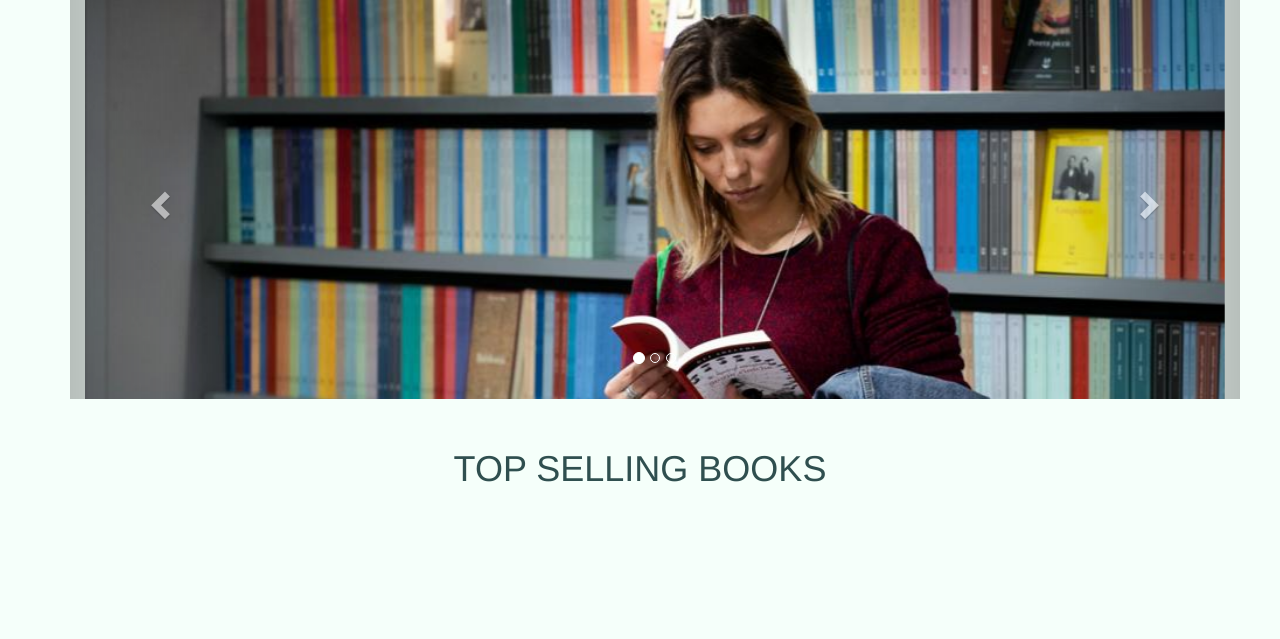
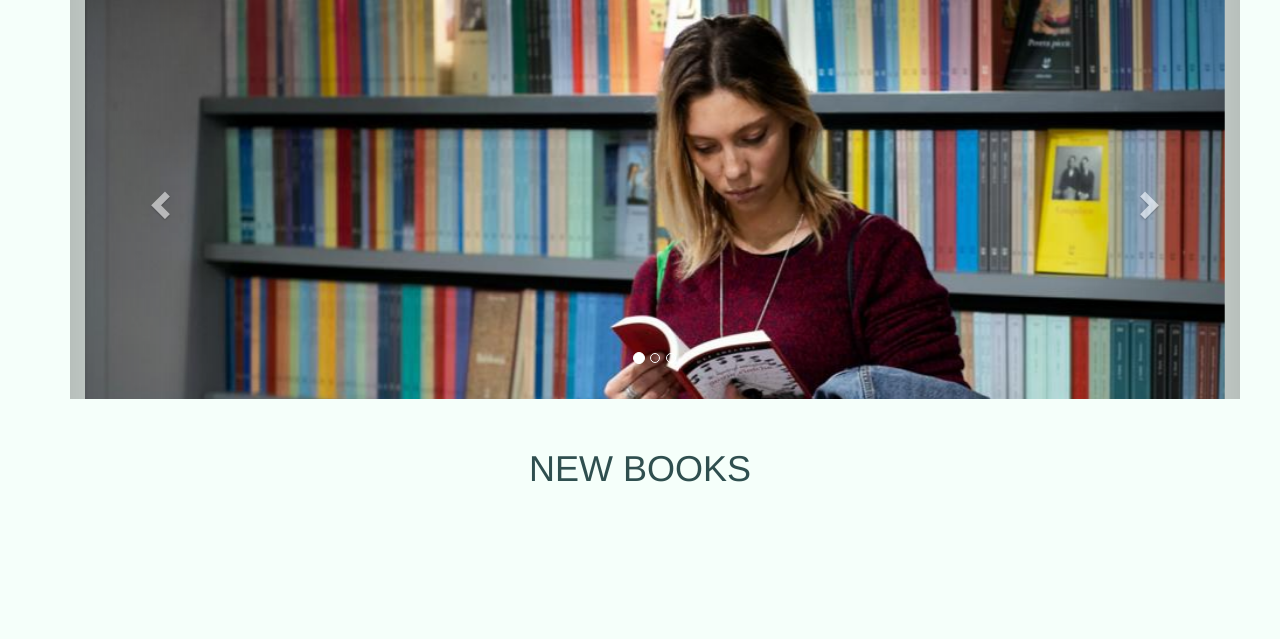
Before and after one commit to JesseBrittPhillips/OnlineBookstore, a Django app: template Django-Bookstore/bookstore/storefront/templates/storefront/html/home.html in a window 1280 px wide. Shown: the part 51-690 px from the top of the page. Run offline with Django 3.2, Linux system fonts and the light colour scheme; the template is opened without the code that fills it, so the values that code supplies are empty; some libraries are stand-ins or nearby versions.

Commit message:
New Books

```diff
--- a/Django-Bookstore/bookstore/storefront/static/storefront/css/TermProject.css
+++ b/Django-Bookstore/bookstore/storefront/static/storefront/css/TermProject.css
@@ -60,5 +60,5 @@ td {
 }
 
 li {
-    list-style-type: none
+    list-style-type: none;
 }
--- a/Django-Bookstore/bookstore/storefront/templates/storefront/html/home.html
+++ b/Django-Bookstore/bookstore/storefront/templates/storefront/html/home.html
@@ -67,7 +67,7 @@
     </div>
 
     <div style="margin-top: 30px; overflow-x:auto;" class="container">
-        <h1 style="text-align:center; color: #2F4F4F">TOP SELLING BOOKS</h1>
+        <h1 style="text-align:center; color: #2F4F4F">NEW BOOKS</h1>
         <table class="table table-hover">
         <div class="clickable-row">
             {% for book in books %}
```
